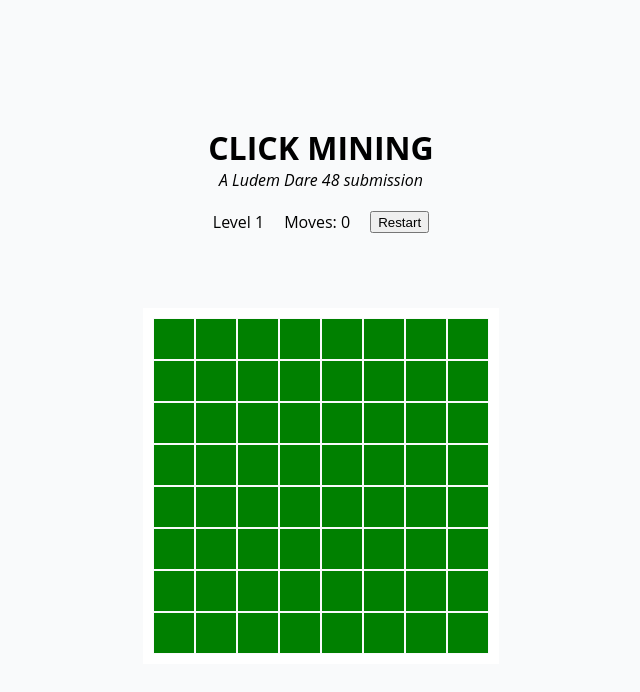
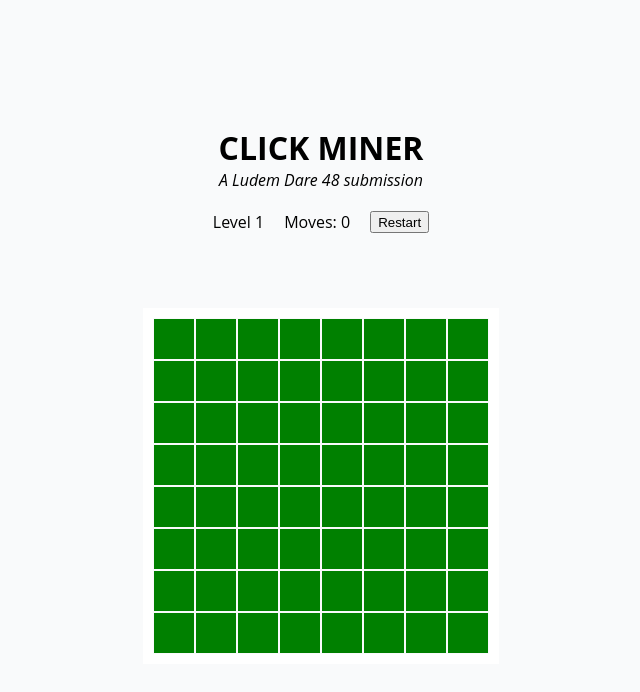
Before and after one commit to jacksorjacksor/clickminer, a plain HTML site: page index.html in a window 1280 px wide. Shown: the whole page, without its empty margins (319-959 px from the left). Drawn offline with Linux system fonts and the light colour scheme.

Commit message:
Changed the name!

```diff
--- a/index.html
+++ b/index.html
@@ -4,11 +4,11 @@
     <meta charset="UTF-8" />
     <meta http-equiv="X-UA-Compatible" content="IE=edge" />
     <meta name="viewport" content="width=device-width, initial-scale=1.0" />
-    <title>LD48 | Click Mining</title>
+    <title>LD48 | Click Miner</title>
     <link rel="stylesheet" href="style.css" />
   </head>
   <body>
-    <h1>CLICK MINING</h1>
+    <h1>CLICK MINER</h1>
     <em>A Ludem Dare 48 submission</em>
     <div class="scores" style="display: flex">
       <div class="level scoreElement">
```
